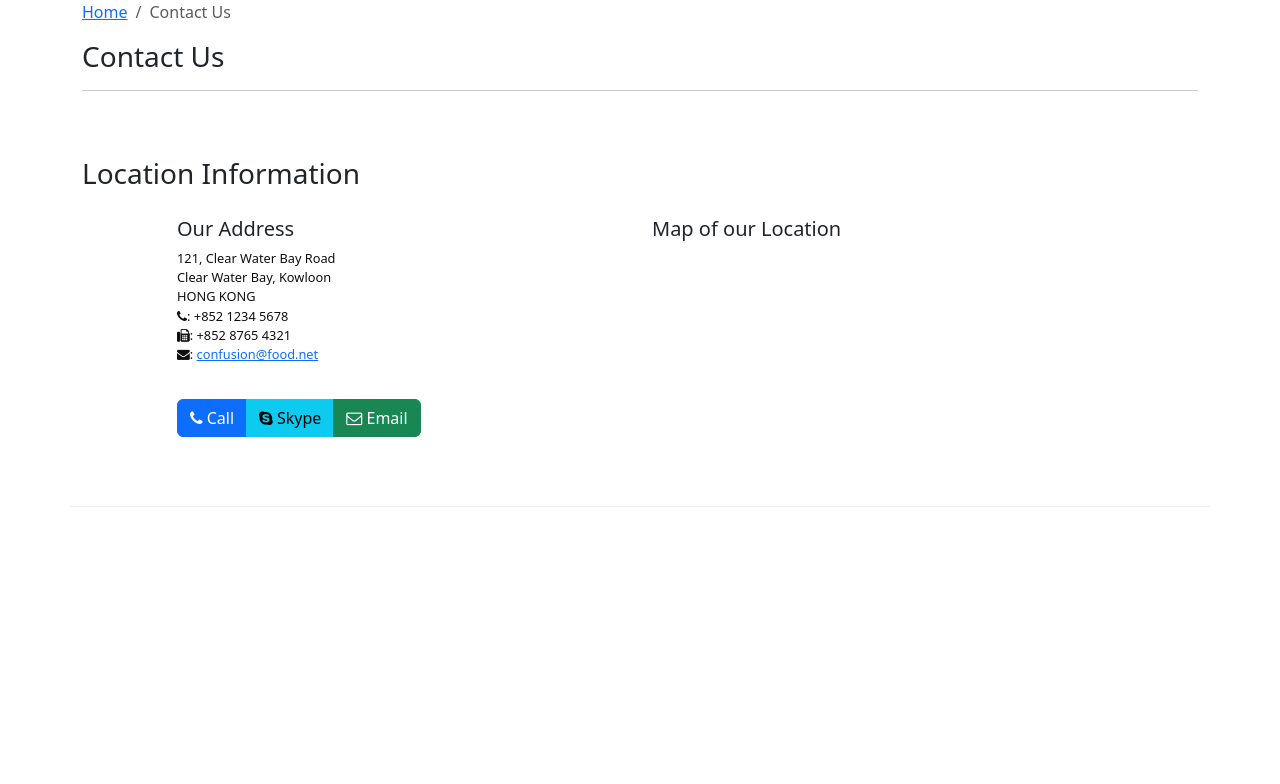
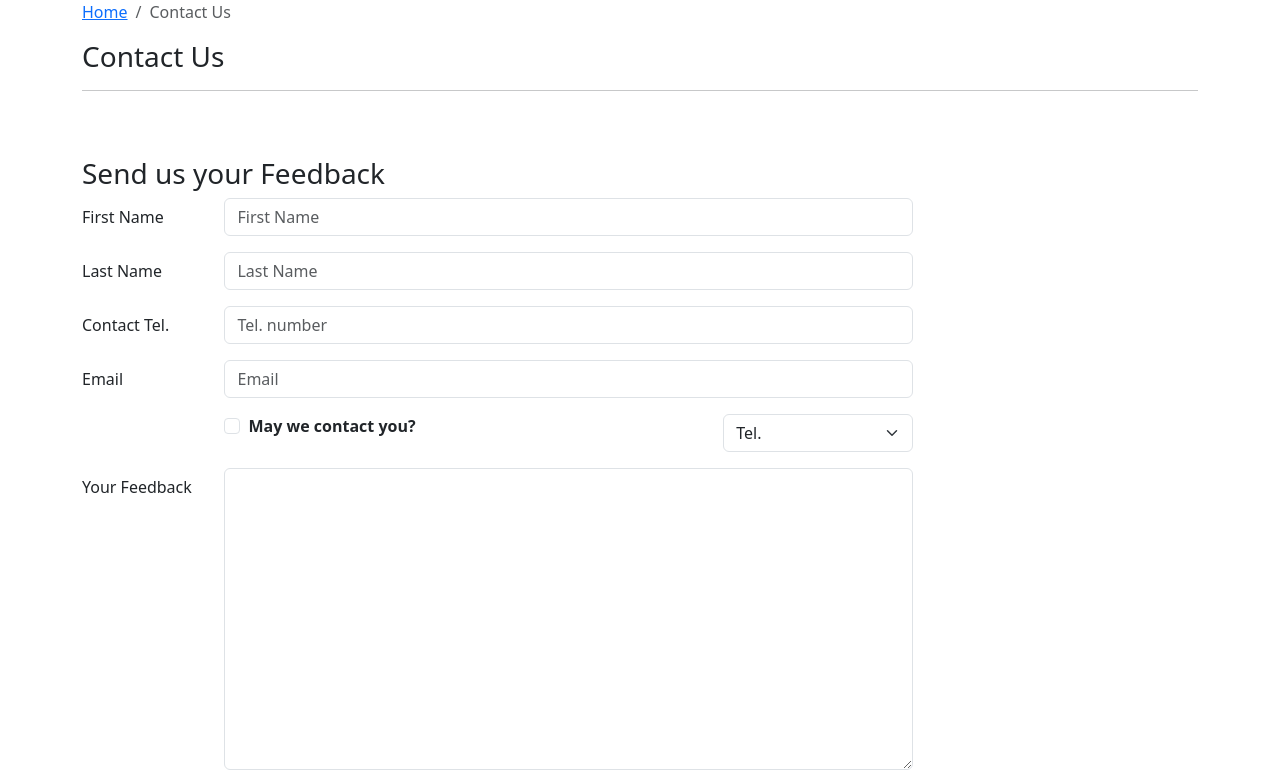
Before and after one commit to QuocZuong/fer-project, a React (Create React App) app: page /contactus in a window 1280 px wide. Shown: the top 784 px of the page. Built offline with nearby package versions, Linux system fonts and the light colour scheme.

Commit message:
Controlled Forms

```diff
--- a/src/components/ContactComponent.js
+++ b/src/components/ContactComponent.js
@@ -1,8 +1,42 @@
-import React from "react";
-import { Breadcrumb, BreadcrumbItem } from "reactstrap";
+import React, { Component } from "react";
+import { Breadcrumb, BreadcrumbItem, Button, Form, FormGroup, Label, Input, Col } from "reactstrap";
 import { Link } from "react-router-dom";
 
-function Contact(props) {
+class Contact extends Component {
+    constructor(props) {
+        super(props);
+
+        this.state = {
+            firstname: "",
+            lastname: "",
+            telnum: "",
+            email: "",
+            agree: false,
+            contactType: "Tel.",
+            message: "",
+        };
+
+        this.handleInputChange = this.handleInputChange.bind(this);
+        this.handleSubmit = this.handleSubmit.bind(this);
+    }
+
+    handleInputChange(event) {
+        const target = event.target;
+        const value = target.type === "checkbox" ? target.checked : target.value;
+        const name = target.name;
+
+        this.setState({
+            [name]: value,
+        });
+    }
+
+    handleSubmit(event) {
+        console.log("Current State is: " + JSON.stringify(this.state));
+        alert("Current State is: " + JSON.stringify(this.state));
+        event.preventDefault();
+    }
+
+    render() {
         return (
             <div className="container">
                 <div className="row">
@@ -15,6 +49,124 @@
                     <div className="col-12">
                         <h3>Contact Us</h3>
                         <hr />
+                    </div>
+                </div>
+
+                <div className="row row-content">
+                    <div className="col-12">
+                        <h3>Send us your Feedback</h3>
+                    </div>
+                    <div className="col-12 col-md-9">
+                        <Form onSubmit={this.handleSubmit}>
+                            <FormGroup row>
+                                <Label htmlFor="firstname" md={2}>
+                                    First Name
+                                </Label>
+                                <Col md={10}>
+                                    <Input
+                                        type="text"
+                                        id="firstname"
+                                        name="firstname"
+                                        placeholder="First Name"
+                                        value={this.state.firstname}
+                                        onChange={this.handleInputChange}
+                                    />
+                                </Col>
+                            </FormGroup>
+                            <FormGroup row>
+                                <Label htmlFor="lastname" md={2}>
+                                    Last Name
+                                </Label>
+                                <Col md={10}>
+                                    <Input
+                                        type="text"
+                                        id="lastname"
+                                        name="lastname"
+                                        placeholder="Last Name"
+                                        value={this.state.lastname}
+                                        onChange={this.handleInputChange}
+                                    />
+                                </Col>
+                            </FormGroup>
+                            <FormGroup row>
+                                <Label htmlFor="telnum" md={2}>
+                                    Contact Tel.
+                                </Label>
+                                <Col md={10}>
+                                    <Input
+                                        type="tel"
+                                        id="telnum"
+                                        name="telnum"
+                                        placeholder="Tel. number"
+                                        value={this.state.telnum}
+                                        onChange={this.handleInputChange}
+                                    />
+                                </Col>
+                            </FormGroup>
+                            <FormGroup row>
+                                <Label htmlFor="email" md={2}>
+                                    Email
+                                </Label>
+                                <Col md={10}>
+                                    <Input
+                                        type="email"
+                                        id="email"
+                                        name="email"
+                                        placeholder="Email"
+                                        value={this.state.email}
+                                        onChange={this.handleInputChange}
+                                    />
+                                </Col>
+                            </FormGroup>
+                            <FormGroup row>
+                                <Col md={{ size: 6, offset: 2 }}>
+                                    <FormGroup check>
+                                        <Label check>
+                                            <Input
+                                                type="checkbox"
+                                                name="agree"
+                                                checked={this.state.agree}
+                                                onChange={this.handleInputChange}
+                                            />{" "}
+                                            <strong>May we contact you?</strong>
+                                        </Label>
+                                    </FormGroup>
+                                </Col>
+                                <Col md={{ size: 3, offset: 1 }}>
+                                    <Input
+                                        type="select"
+                                        name="contactType"
+                                        value={this.state.contactType}
+                                        onChange={this.handleInputChange}
+                                    >
+                                        <option>Tel.</option>
+                                        <option>Email</option>
+                                    </Input>
+                                </Col>
+                            </FormGroup>
+                            <FormGroup row>
+                                <Label htmlFor="message" md={2}>
+                                    Your Feedback
+                                </Label>
+                                <Col md={10}>
+                                    <Input
+                                        type="textarea"
+                                        id="message"
+                                        name="message"
+                                        rows="12"
+                                        value={this.state.message}
+                                        onChange={this.handleInputChange}
+                                    ></Input>
+                                </Col>
+                            </FormGroup>
+                            <FormGroup row>
+                                <Col md={{ size: 10, offset: 2 }}>
+                                    <Button type="submit" color="primary">
+                                        Send Feedback
+                                    </Button>
+                                </Col>
+                            </FormGroup>
+                        </Form>
                     </div>
                 </div>
 
@@ -35,7 +187,8 @@
                             <br />
                             <i className="fa fa-fax"></i>: +852 8765 4321
                             <br />
-                        <i className="fa fa-envelope"></i>: <a href="mailto:confusion@food.net">confusion@food.net</a>
+                            <i className="fa fa-envelope"></i>:{" "}
+                            <a href="mailto:confusion@food.net">confusion@food.net</a>
                         </address>
                     </div>
                     <div className="col-12 col-sm-6 offset-sm-1">
@@ -58,5 +211,6 @@
             </div>
         );
     }
+}
 
 export default Contact;
```
Lines whose indentation alone changed are shown as unchanged.
